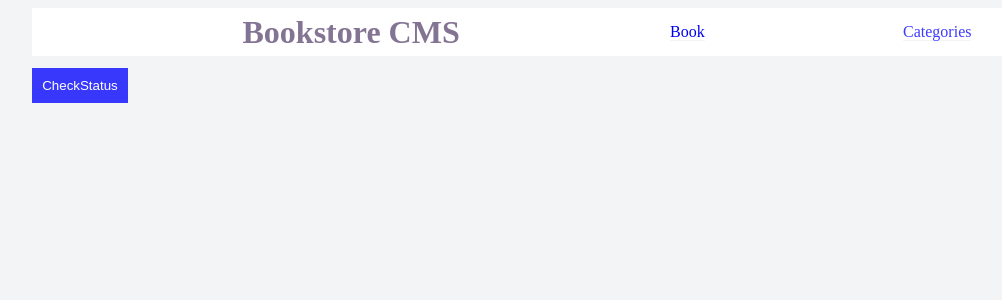
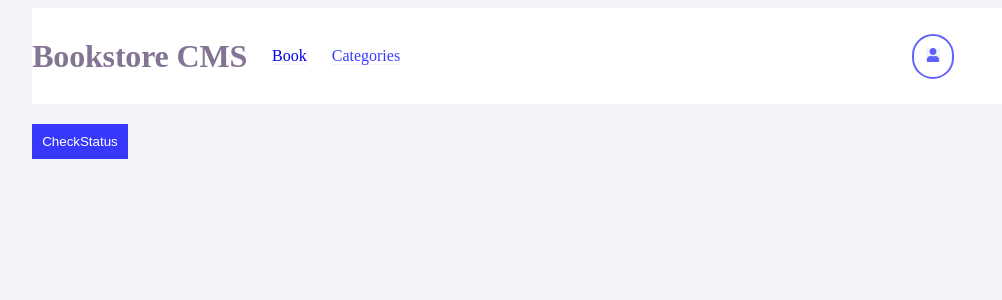
Before and after one commit to Hassaanjbaig-code/Bookstore-, a React (Create React App) app: page /Categories in a window 1280 px wide. Shown: the top 300 px of the page, without its empty margins (39-1041 px from the left). Built offline with nearby package versions, Linux system fonts and the light colour scheme.

Commit message:
Making the design according to the review

```diff
--- a/package.json
+++ b/package.json
@@ -10,6 +10,7 @@
     "axios": "^1.2.4",
     "react": "^18.2.0",
     "react-dom": "^18.2.0",
+    "react-icons": "^4.7.1",
     "react-redux": "^8.0.5",
     "react-router-dom": "^6.7.0",
     "react-scripts": "5.0.1",
--- a/src/App.css
+++ b/src/App.css
@@ -1,6 +1,6 @@
 * {
   padding: 0;
-  background-color: #f3f4f5;
+  background-color: #f3f4f8;
 }
 
 .main {
--- a/src/Component/BooksContainer.css
+++ b/src/Component/BooksContainer.css
@@ -3,13 +3,18 @@
   overflow-y: scroll;
 }
 
+ul {
+  background-color: #fafafa;
+}
+
 .show {
   list-style: none;
   line-height: 0.6rem;
+  width: 86%;
   display: flex;
   justify-content: space-between;
   align-items: center;
-  padding: 20px;
+  padding: 30px 10px 30px 22px;
   background-color: #fff;
   border: 1px solid #f3f4f5;
 }
@@ -31,7 +36,20 @@ button {
 
 .Progress {
   font-size: 1.6rem;
+  display: flex;
+  gap: 12px;
   background-color: #fff;
+}
+
+.Progress p {
+  display: flex;
+  flex-direction: column;
+  background: #fff;
+}
+
+.Progress p span {
+  margin-bottom: 12px;
+  background: #fff;
 }
 
 .current-chapter-container {
@@ -48,3 +66,11 @@ button {
   padding: 10px;
   border-radius: 9px;
 }
+
+.Progress-show {
+  border: 5px solid #e8e8e8;
+  width: 50px;
+  height: 59px;
+  border-radius: 2rem;
+  background: none;
+}
--- a/src/Component/BooksContainer.js
+++ b/src/Component/BooksContainer.js
@@ -28,7 +28,11 @@ const BooksContainer = () => {
               <button type="button">Edit</button>
             </div>
             <div className="Progress white">
-              <p>0% Completed</p>
+              <div className="Progress-show" />
+              <p>
+                <span>0%</span>
+                <span>Completed</span>
+              </p>
             </div>
             <div className="current-chapter-container white">
               <p className="white">CURRENT CHAPTER</p>
--- a/src/Component/Formbook.css
+++ b/src/Component/Formbook.css
@@ -1,6 +1,6 @@
 .Add-Form {
   height: 7rem;
-  border: 1px solid #91b5da;
+  border-top: 1px solid #e8e8e9;
 }
 
 form {
@@ -11,21 +11,27 @@ form {
 }
 
 h3 {
-  font-size: 1.3rem;
-  margin: 12px;
+  font-size: 1.25rem;
+  font-weight: 700;
+  letter-spacing: -.18px;
+  color: #888;
 }
 
 .text {
-  width: 15rem;
-  height: 2rem;
-  font-size: 1.3rem;
-  margin-bottom: 0;
-  padding: 5px;
+  padding: 12px;
+  border-radius: 4px;
+  border: 1px solid #e8e8e8;
+  background-color: #fff;
+  font-size: 1rem;
+  letter-spacing: -.15px;
+  color: #121212;
 }
 
 select {
   width: 6rem;
   height: 2rem;
+  border: none;
+  background-color: #fff;
 }
 
 .submitfrom {
--- a/src/Component/Formbook.js
+++ b/src/Component/Formbook.js
@@ -19,14 +19,14 @@ const Formbook = () => {
     setAuthor('');
   };
   return (
-    <div className="Add-Form white">
-      <h3 className="white">Add new Books</h3>
-      <form className="white" onSubmit={handleclick}>
+    <div className="Add-Form">
+      <h3>Add new Books</h3>
+      <form onSubmit={handleclick}>
         <input
           type="text"
           name="title"
           required
-          className="text white"
+          className="text"
           onChange={(e) => {
             setTitle(e.target.value);
           }}
@@ -48,7 +48,7 @@ const Formbook = () => {
           <option value="Science Fiction">Science Fiction</option>
           <option value="Economy">Economy</option>
         </select>
-        <input className="submitfrom white" type="submit" value="Add Book" />
+        <input className="submitfrom" type="submit" value="Add Book" />
       </form>
     </div>
   );
--- a/src/Component/Header.css
+++ b/src/Component/Header.css
@@ -2,10 +2,8 @@
   display: flex;
   list-style: none;
   text-decoration: none;
-  width: 100%;
-  justify-content: space-evenly;
   align-items: center;
-  height: 3rem;
+  height: 6rem;
   background-color: #fff;
   margin: 0;
 }
@@ -15,6 +13,10 @@
   color: #3f2657a3;
 }
 
+li {
+  margin-left: 25px;
+}
+
 li a {
   text-decoration: none;
 }
@@ -22,3 +24,12 @@ li a {
 .active {
   color: #0000ffc4;
 }
+
+.user-icon-control {
+  font-size: 14px;
+  position: relative;
+  left: 32rem;
+  border: 2px solid;
+  padding: 12px;
+  border-radius: 2rem;
+}
--- a/src/Component/Header.js
+++ b/src/Component/Header.js
@@ -1,5 +1,7 @@
 import React from 'react';
 import { NavLink } from 'react-router-dom';
+// eslint-disable-next-line import/no-extraneous-dependencies
+import { FaUser } from 'react-icons/fa';
 import './Header.css';
 
 const Header = () => {
@@ -17,6 +19,7 @@ const Header = () => {
   ];
   return (
     <nav className="nav-bar">
+      <div className="nav-connect">
         <ul className="nav-menu">
           <h3 className="white">Bookstore CMS</h3>
           {links.map((link) => (
@@ -26,7 +29,11 @@ const Header = () => {
               </NavLink>
             </li>
           ))}
+          <button className="user-icon-control" type="button">
+            <FaUser className="user-icon" />
+          </button>
         </ul>
+      </div>
     </nav>
   );
 };
```
Also changed, not shown: 1 other file (tests, documents, lock files or other folders). Lines whose indentation alone changed are shown as unchanged.
